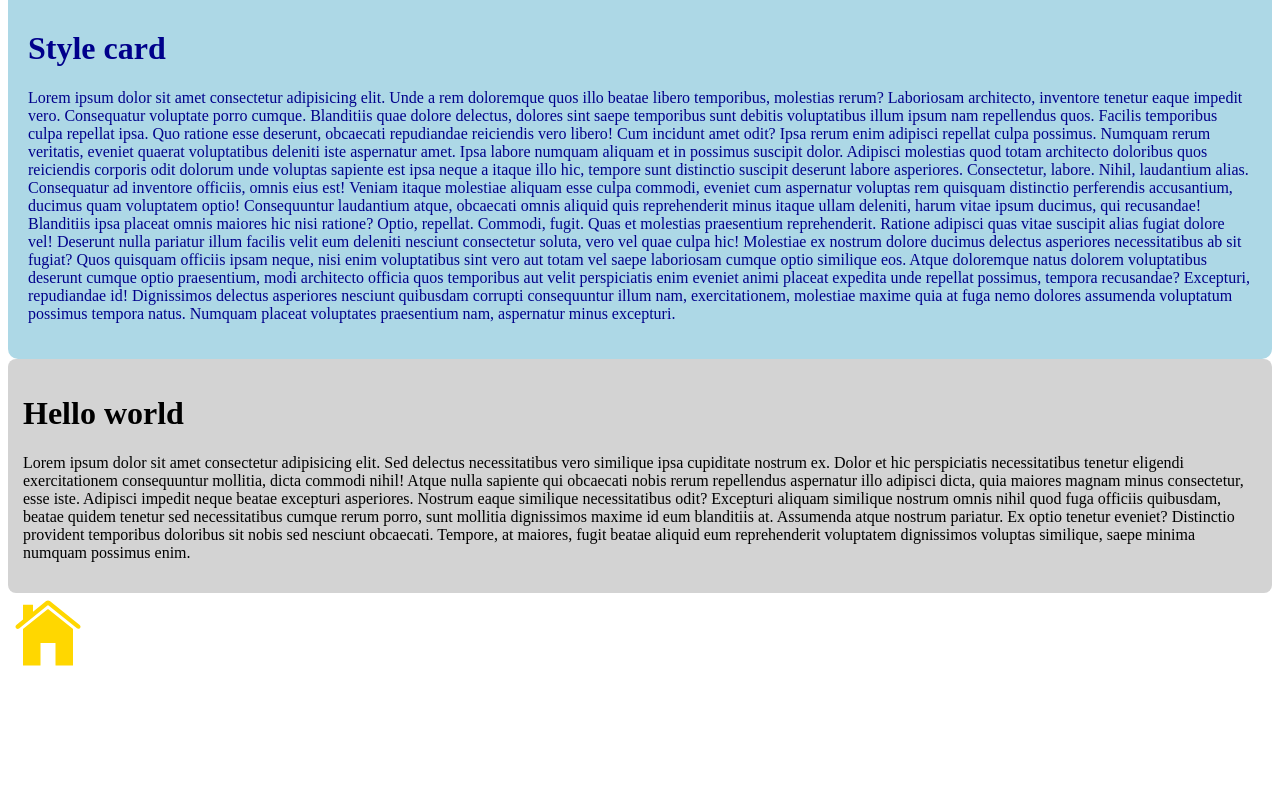
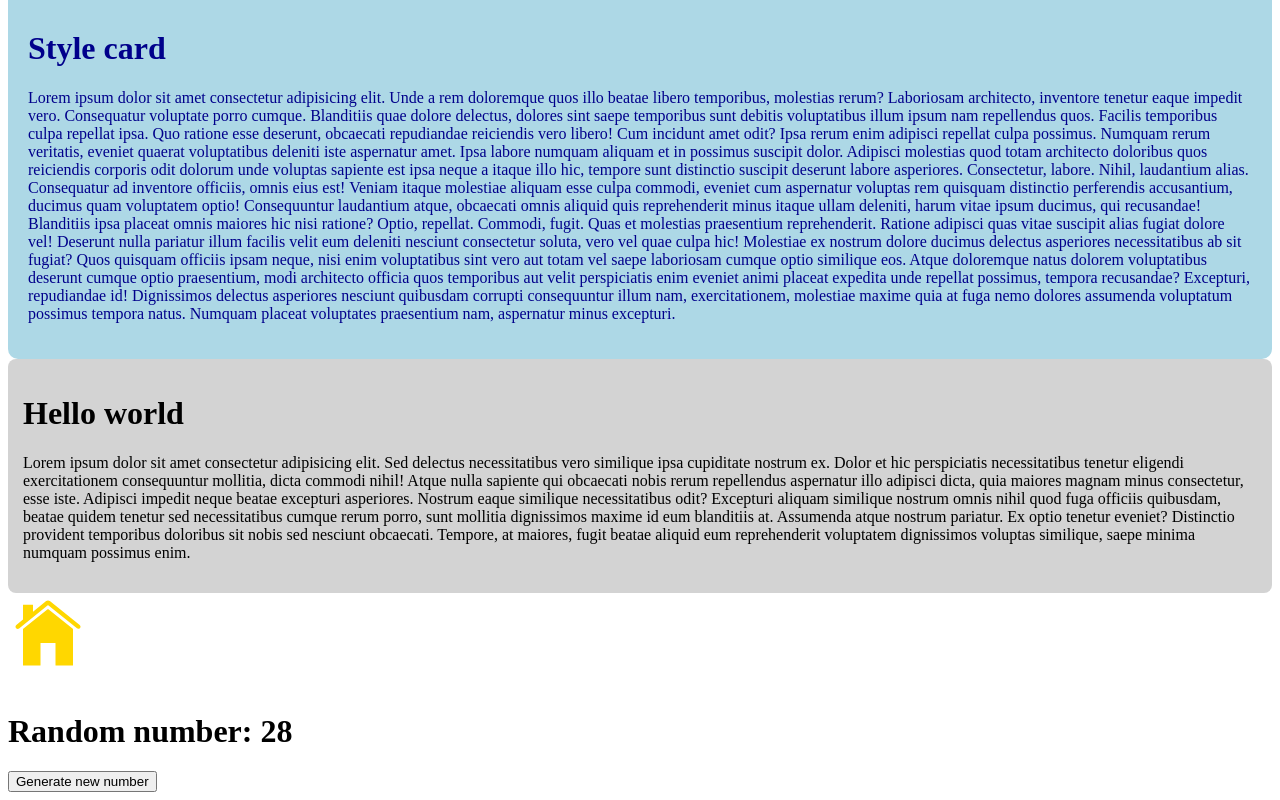
Before and after one commit to Ndungu-Jn/react-demos, a React (Vite) app: page / in a window 1280 px wide. Shown: the part 2013-2813 px from the top of the page. Before the commit the page ends 2713 px from the top, so only its background shows below. Built offline with nearby package versions, Linux system fonts and the light colour scheme.

Commit message:
the use of useState

```diff
--- a/src/App.jsx
+++ b/src/App.jsx
@@ -1,4 +1,4 @@
-import React from "react";
+import React, { useState } from "react";
 import Greet from "./components/Greet";
 import Add from "./components/Add";
 import Header from "./components/Header";
@@ -21,6 +21,7 @@ import { IoCarSportOutline } from "react-icons/io5";
 import StylesCard from "./components/StylesCard";
 import ProfileCard from "./components/ProfileCard";
 import IconComponent from "./components/IconComponent";
+import RandomNumber from "./components/RandomNumber";
 
 function App() {
   return (
@@ -46,6 +47,7 @@ function App() {
       <StylesCard />
       <ProfileCard />
       <IconComponent />
+      <RandomNumber />
     </div>
   );
 }
--- /dev/null
+++ b/src/components/RandomNumber.jsx
@@ -0,0 +1,19 @@
+import { useState } from "react";
+
+const RandomNumber = () => {
+  const [randomNumber, setRandomNumber] = useState(() =>
+    Math.floor(Math.random() * 100)
+  );
+  const generateNewNumber = () => {
+    const newNUmber = Math.floor(Math.random() * 100);
+    setRandomNumber(newNUmber);
+  };
+  return (
+    <div>
+      <h1>Random number: {randomNumber}</h1>
+      <button onClick={generateNewNumber}>Generate new number</button>
+    </div>
+  );
+};
+
+export default RandomNumber;
```
